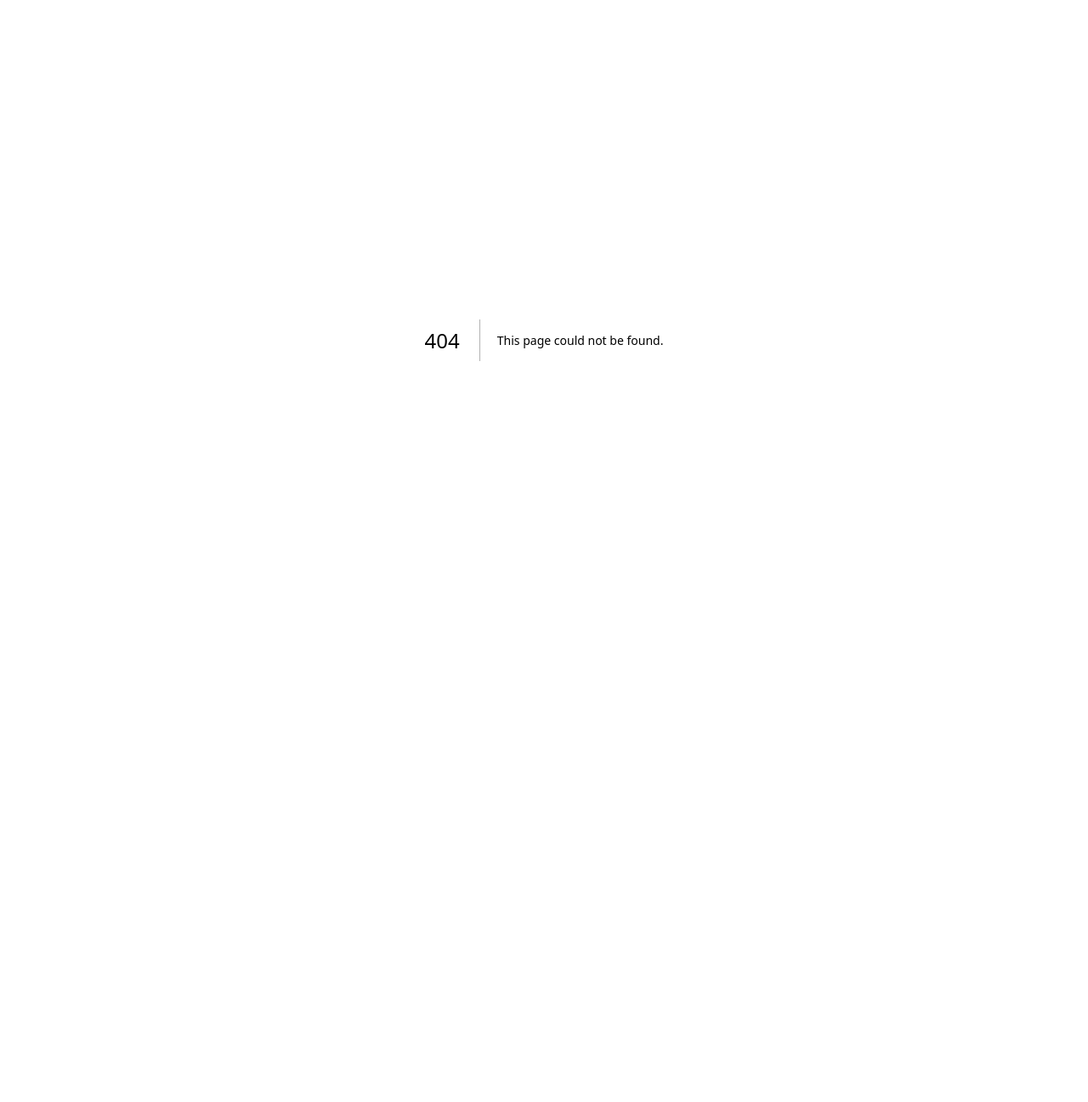
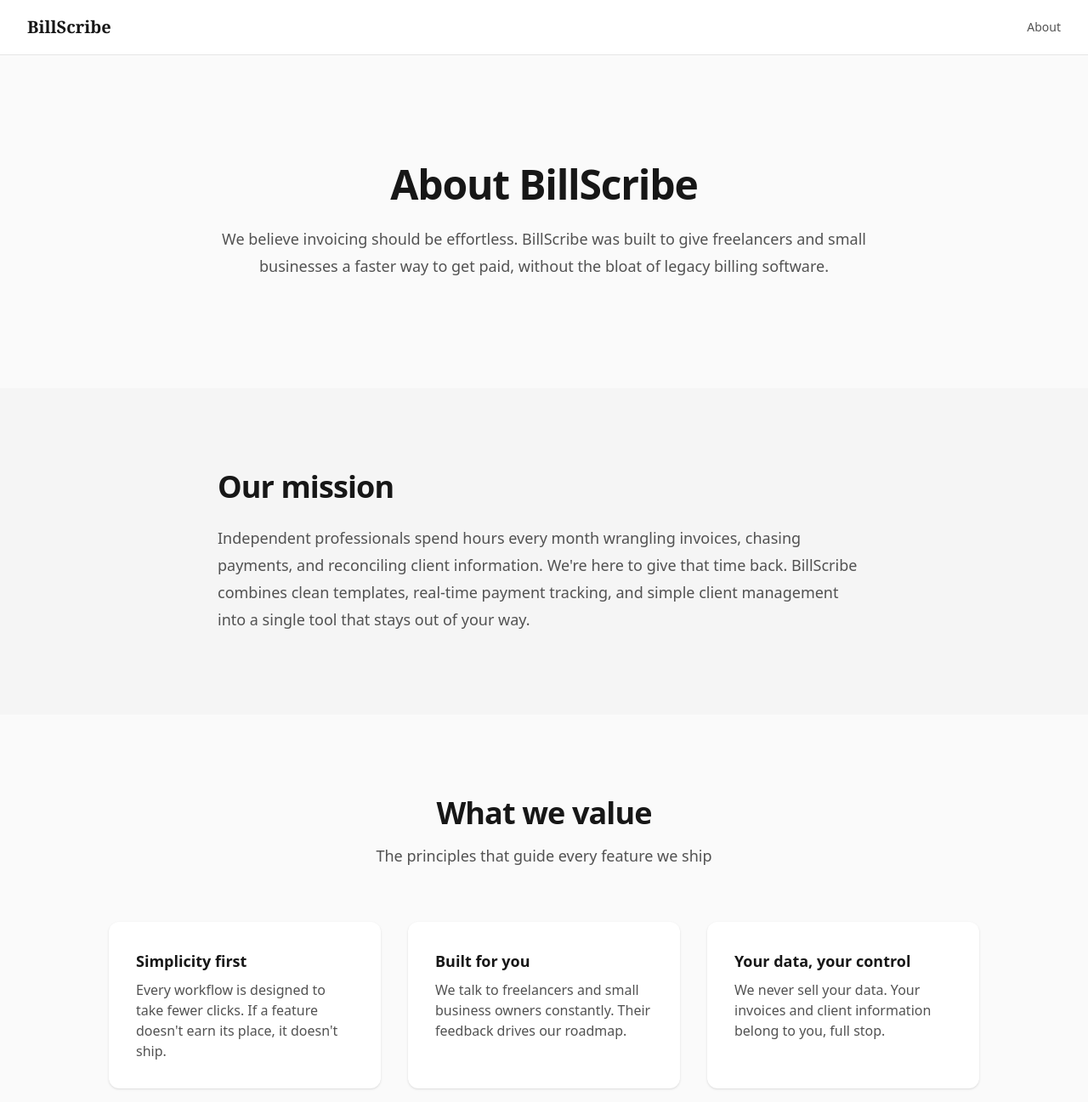
Before and after one commit to hackastak/BillScribe, a Next.js app: page /about in a window 1280 px wide. Before the commit this address had no page. Shown: the top 1297 px of the page at 85% size. Before the commit the page ends 800 px from the top, so only its background shows below. Built offline with nearby package versions, Linux system fonts and the light colour scheme; no server answers.

Commit message:
update: Add About page and extract shared marketing nav

```diff
--- /dev/null
+++ b/src/app/about/page.tsx
@@ -0,0 +1,108 @@
+import Link from "next/link";
+import { Button } from "@/components/ui/button";
+import { MarketingNav } from "@/components/marketing/marketing-nav";
+
+export default function AboutPage() {
+  return (
+    <main className="min-h-screen bg-[var(--color-bg-base)]">
+      <MarketingNav />
+
+      {/* Hero Section */}
+      <section className="px-6 py-24 sm:py-32">
+        <div className="mx-auto max-w-3xl text-center">
+          <h1 className="text-4xl font-bold tracking-tight text-[var(--color-fg-default)] sm:text-5xl">
+            About BillScribe
+          </h1>
+          <p className="mt-6 text-lg leading-8 text-[var(--color-fg-muted)]">
+            We believe invoicing should be effortless. BillScribe was built to
+            give freelancers and small businesses a faster way to get paid,
+            without the bloat of legacy billing software.
+          </p>
+        </div>
+      </section>
+
+      {/* Mission Section */}
+      <section className="bg-[var(--color-bg-muted)] px-6 py-24">
+        <div className="mx-auto max-w-3xl">
+          <h2 className="text-3xl font-bold tracking-tight text-[var(--color-fg-default)] sm:text-4xl">
+            Our mission
+          </h2>
+          <p className="mt-6 text-lg leading-8 text-[var(--color-fg-muted)]">
+            Independent professionals spend hours every month wrangling invoices,
+            chasing payments, and reconciling client information. We&apos;re here
+            to give that time back. BillScribe combines clean templates,
+            real-time payment tracking, and simple client management into a
+            single tool that stays out of your way.
+          </p>
+        </div>
+      </section>
+
+      {/* Values Section */}
+      <section className="px-6 py-24">
+        <div className="mx-auto max-w-5xl">
+          <h2 className="text-center text-3xl font-bold tracking-tight text-[var(--color-fg-default)] sm:text-4xl">
+            What we value
+          </h2>
+          <p className="mt-4 text-center text-lg text-[var(--color-fg-muted)]">
+            The principles that guide every feature we ship
+          </p>
+
+          <div className="mt-16 grid gap-8 sm:grid-cols-2 lg:grid-cols-3">
+            <div className="rounded-xl bg-[var(--color-bg-surface)] p-8 shadow-sm">
+              <h3 className="text-lg font-semibold text-[var(--color-fg-default)]">
+                Simplicity first
+              </h3>
+              <p className="mt-2 text-[var(--color-fg-muted)]">
+                Every workflow is designed to take fewer clicks. If a feature
+                doesn&apos;t earn its place, it doesn&apos;t ship.
+              </p>
+            </div>
+
+            <div className="rounded-xl bg-[var(--color-bg-surface)] p-8 shadow-sm">
+              <h3 className="text-lg font-semibold text-[var(--color-fg-default)]">
+                Built for you
+              </h3>
+              <p className="mt-2 text-[var(--color-fg-muted)]">
+                We talk to freelancers and small business owners constantly.
+                Their feedback drives our roadmap.
+              </p>
+            </div>
+
+            <div className="rounded-xl bg-[var(--color-bg-surface)] p-8 shadow-sm">
+              <h3 className="text-lg font-semibold text-[var(--color-fg-default)]">
+                Your data, your control
+              </h3>
+              <p className="mt-2 text-[var(--color-fg-muted)]">
+                We never sell your data. Your invoices and client information
+                belong to you, full stop.
+              </p>
+            </div>
+          </div>
+        </div>
+      </section>
+
+      {/* CTA Section */}
+      <section className="bg-[var(--color-bg-muted)] px-6 py-24">
+        <div className="mx-auto max-w-2xl text-center">
+          <h2 className="text-3xl font-bold tracking-tight text-[var(--color-fg-default)] sm:text-4xl">
+            Ready to get started?
+          </h2>
+          <p className="mt-4 text-lg text-[var(--color-fg-muted)]">
+            Join thousands of businesses that trust BillScribe to manage their
+            billing.
+          </p>
+          <div className="mt-10 flex items-center justify-center gap-4">
+            <Link href="/signup">
+              <Button size="lg">Get Started Free</Button>
+            </Link>
+            <Link href="/login">
+              <Button variant="secondary" size="lg">
+                Sign In
+              </Button>
+            </Link>
+          </div>
+        </div>
+      </section>
+    </main>
+  );
+}
--- a/src/app/page.tsx
+++ b/src/app/page.tsx
@@ -2,6 +2,7 @@ import Link from "next/link";
 import { redirect } from "next/navigation";
 import { createClient } from "@/lib/supabase/server";
 import { Button } from "@/components/ui/button";
+import { MarketingNav } from "@/components/marketing/marketing-nav";
 
 export default async function Home() {
   const supabase = await createClient();
@@ -15,17 +16,7 @@ export default async function Home() {
 
   return (
     <main className="min-h-screen bg-[var(--color-bg-base)]">
-      {/* NavBar */}
-      <header className="sticky top-0 z-50 border-b border-[var(--color-border-default)] bg-[var(--color-bg-surface)]">
-        <div className="mx-auto flex h-16 max-w-7xl items-center justify-between px-4 sm:px-6 lg:px-8">
-          <Link
-            href="/"
-            className="text-xl font-bold font-serif text-[var(--color-fg-default)]"
-          >
-            BillScribe
-          </Link>
-        </div>
-      </header>
+      <MarketingNav />
 
       {/* Hero Section */}
       <section className="flex flex-col items-center justify-center px-6 py-24 sm:py-32">
--- /dev/null
+++ b/src/components/marketing/marketing-nav.tsx
@@ -0,0 +1,32 @@
+import Link from "next/link";
+import { createClient } from "@/lib/supabase/server";
+
+export async function MarketingNav() {
+  const supabase = await createClient();
+  const {
+    data: { user },
+  } = await supabase.auth.getUser();
+
+  return (
+    <header className="sticky top-0 z-50 border-b border-[var(--color-border-default)] bg-[var(--color-bg-surface)]">
+      <div className="mx-auto flex h-16 max-w-7xl items-center justify-between px-4 sm:px-6 lg:px-8">
+        <Link
+          href="/"
+          className="text-xl font-bold font-serif text-[var(--color-fg-default)]"
+        >
+          BillScribe
+        </Link>
+        {!user && (
+          <nav className="flex items-center gap-6">
+            <Link
+              href="/about"
+              className="text-sm font-medium text-[var(--color-fg-muted)] transition-colors hover:text-[var(--color-fg-default)]"
+            >
+              About
+            </Link>
+          </nav>
+        )}
+      </div>
+    </header>
+  );
+}
```
